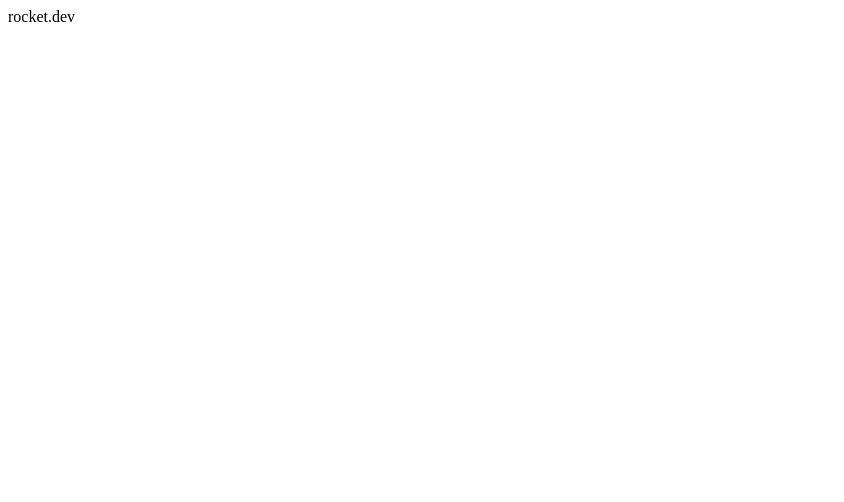
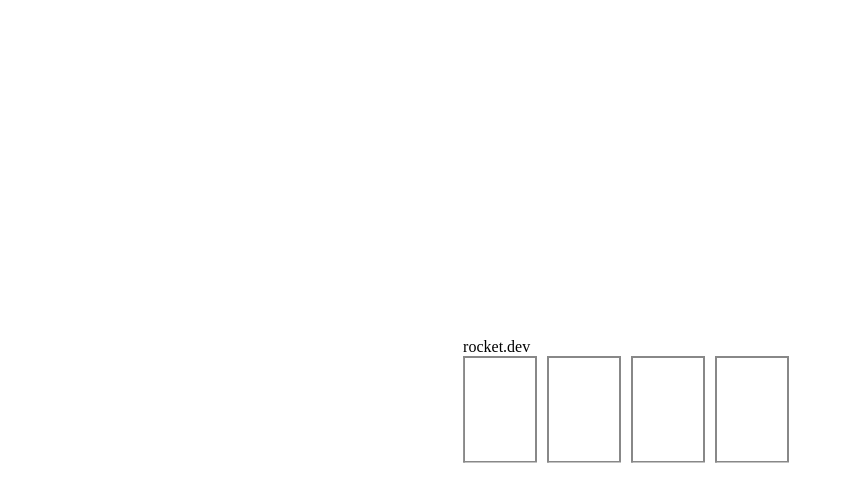
Before and after one commit to maxbasharin/rocket.dev, a plain HTML site: page index.html in a window 1280 px wide. Shown: the whole page, without its empty margins (0-844 px from the left). Drawn offline with Linux system fonts and the light colour scheme.

Commit message:
password

```diff
--- /dev/null
+++ b/assets/css/style.css
@@ -0,0 +1,33 @@
+input[type=text] {
+    --w: 1ch;   /* control the width for each letter */
+    --g: .15em; /* the gap between letters */
+    --b: 2px;   /* the border thickness */
+    --n: 4;     /* the number of letters */
+    --c: #888;
+    font-size: 70px;
+    line-height: 1.5; /* control the height */
+    letter-spacing: var(--w);
+    font-family: monospace;
+    width: calc(var(--n)*(1ch + var(--w)));
+    padding-left: calc((var(--w) - var(--g))/2);
+    clip-path: inset(0 calc(var(--w)/2) 0 0);
+    background:
+      repeating-linear-gradient(90deg,
+        var(--c) 0 var(--b),#0000 0 calc(1ch + var(--w) - var(--g) - var(--b)),
+        var(--c) 0 calc(1ch + var(--w) - var(--g)),#0000 0 2ch),
+      conic-gradient(at calc(100% - var(--g) - 1px) var(--b),#0000 75%,var(--c) 0)
+       0 0/calc(1ch + var(--w)) calc(100% - var(--b));
+    border: none;
+    outline: 0;
+  }
+
+  input[type=text]:focus-visible {
+    --c:#000;
+  }
+
+  body {
+    margin: 0;
+    min-height: 100vh;
+    display: grid;
+    place-content: center;
+  }
--- a/index.html
+++ b/index.html
@@ -4,8 +4,10 @@
     <meta charset="UTF-8">
     <meta name="viewport" content="width=device-width, initial-scale=1.0">
     <title>rocket.dev</title>
+    <link rel="stylesheet" href="assets/css/style.css">
 </head>
 <body>
     rocket.dev
+    <input type="text"  maxlength="4">
 </body>
 </html>
```
